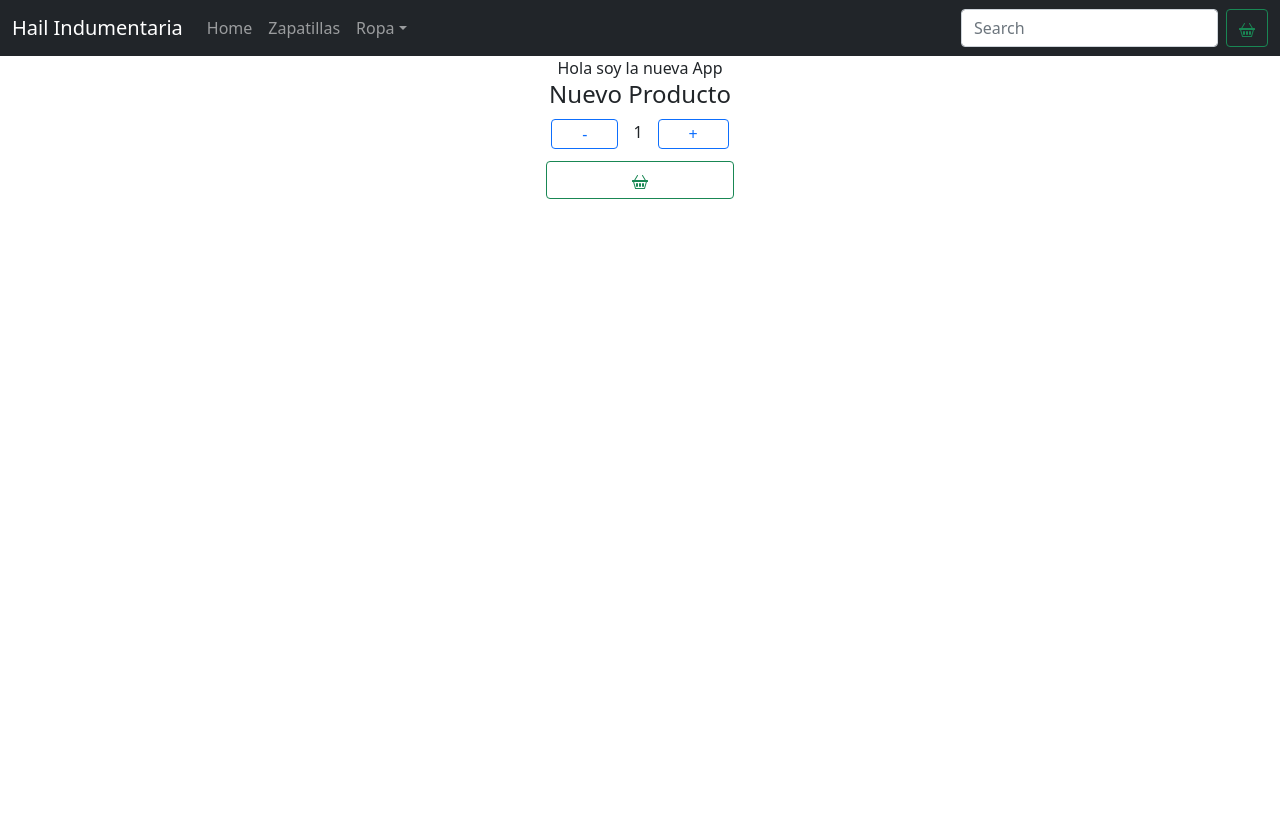
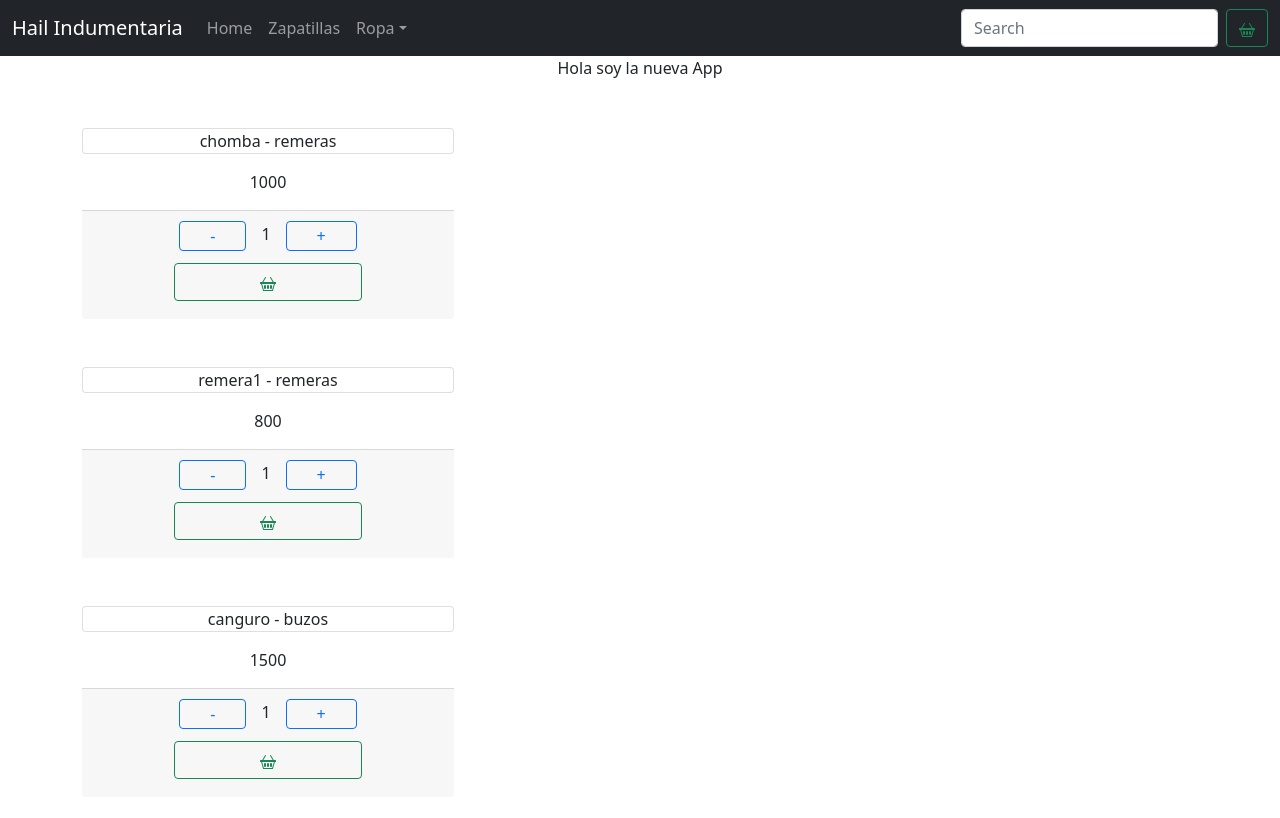
Before and after one commit to lautarohaili/haili-ecommerce-npx, a React (Create React App) app: page / in a window 1280 px wide. Shown: the top 818 px of the page. Built offline with nearby package versions, Linux system fonts and the light colour scheme.

Commit message:
desafio Promise

```diff
--- a/src/App.jsx
+++ b/src/App.jsx
@@ -2,14 +2,12 @@ import "./App.css";
 import "bootstrap/dist/css/bootstrap.min.css";
 import NavBar from "./Componentes/NavBar/NavBar";
 import ItemListContainer from "./Container/ItemListContainer";
-import ItemCount from "./Componentes/itemCount";
 
 function App() {
   return (
     <div className="App">
       <NavBar />
       <ItemListContainer saludo="Hola soy la nueva App" />
-      <ItemCount />
     </div>
   );
 }
--- /dev/null
+++ b/src/Componentes/Item.jsx
@@ -0,0 +1,22 @@
+import ItemCount from "./itemCount";
+
+function Item({ prod, loading }) {
+  return (
+    <>
+      <div className="card w-100 mt-5">
+        {`${prod.name} - ${prod.categoria}`}
+      </div>
+      <div className="card-body">
+        <img src={prod.foto} alt="" className="w-50" />
+        {prod.price}
+      </div>
+      <div className="card-footer">
+        <div>
+          <ItemCount stock={10} initial={1} />
+        </div>
+      </div>
+    </>
+  );
+}
+
+export default Item;
--- /dev/null
+++ b/src/Componentes/Loading/Loading.jsx
@@ -0,0 +1,14 @@
+function Loading() {
+  return (
+    <button class="btn btn-primary" type="button">
+      <span
+        class="spinner-border spinner-border-sm"
+        role="status"
+        aria-hidden="true"
+      ></span>
+      Loading...
+    </button>
+  );
+}
+
+export default Loading;
--- /dev/null
+++ b/src/Componentes/helpers/getItem.js
@@ -0,0 +1,18 @@
+const itemList = [
+  { id: 1, categoria: "remeras", name: "chomba", price: 1000, foto: "" },
+  { id: 2, categoria: "remeras", name: "remera1", price: 800, foto: "" },
+  { id: 3, categoria: "buzos", name: "canguro", price: 1500, foto: "" },
+];
+
+export const getItem = new Promise((resolve, reject) => {
+  let condition = true;
+  if (condition) {
+    setTimeout(() => {
+      resolve(itemList);
+    }, 3000);
+  } else {
+    reject("400 - not found");
+  }
+});
+
+export default getItem;
--- a/src/Componentes/itemCount.jsx
+++ b/src/Componentes/itemCount.jsx
@@ -4,46 +4,48 @@ import Widget from "./Widget/Widget";
 import swal from "sweetalert";
 import "../Componentes/itemCount.css";
 
-function ItemCount({}) {
-  const [count, setCount] = useState(1);
+function ItemCount({ stock, initial, onAdd }) {
+  const [count, setCount] = useState(initial);
 
-  useEffect(() => {
-    return () => {};
-  });
+  function handleIncrease() {
+    if (count < stock) {
+      setCount(count + 1);
+    }
+  }
+  function handleDecrease() {
+    if (count > initial) {
+      setCount(count - 1);
+    }
+  }
 
   if (count == 0) {
     return alert("La cantidad no puede ser menor a 1");
   }
 
-  const restaCount = () => {
-    setCount(count - 1);
-  };
-
-  const sumaCount = () => {
-    setCount(count + 1);
-  };
-
-  const mostrarAlerta = () => swal("Agregado al Carrito !");
+  const add = () => swal("Agregado al Carrito !");
 
   return (
     <>
-      <h4>Nuevo Producto</h4>
       <Button
         className="botones"
         variant="outline-primary"
-        onClick={restaCount}
+        onClick={handleDecrease}
       >
         {" - "}
       </Button>
       <label>{count}</label>
-      <Button className="botones" variant="outline-primary" onClick={sumaCount}>
+      <Button
+        className="botones"
+        variant="outline-primary"
+        onClick={handleIncrease}
+      >
         {" + "}
       </Button>
       <div>
         <Button
           className="botonCarrito"
           variant="outline-success"
-          onClick={() => mostrarAlerta()}
+          onClick={() => add()}
         >
           <Widget />
         </Button>
--- a/src/Container/ItemListContainer.jsx
+++ b/src/Container/ItemListContainer.jsx
@@ -1,7 +1,37 @@
-import React from "react";
+import React, { useState, useEffect } from "react";
+import getItem from "../Componentes/helpers/getItem";
+import Item from "../Componentes/Item";
+import Loading from "../Componentes/Loading/Loading";
 
 function ItemListContainer({ saludo }) {
-  return <div>{saludo}</div>;
+  const [loading, setLoading] = useState(true);
+  const [productos, setProds] = useState([]);
+
+  useEffect(() => {
+    getItem
+      .then((data) => setProds(data))
+      .catch((err) => console.error(`error: ${err}`))
+      .finally(() => setLoading(false));
+  }, []);
+
+  return (
+    <>
+      <div>{saludo}</div>
+      <div>
+        {loading ? (
+          <Loading />
+        ) : (
+          <div className="container">
+            {productos.map((prod) => (
+              <div className="col-md-4 mb-5" key={prod.id}>
+                <Item prod={prod} loading={loading} />
+              </div>
+            ))}
+          </div>
+        )}
+      </div>
+    </>
+  );
 }
 
 export default ItemListContainer;
```
Also changed, not shown: src/Componentes/itemList.js (added, +7 -0 lines).
